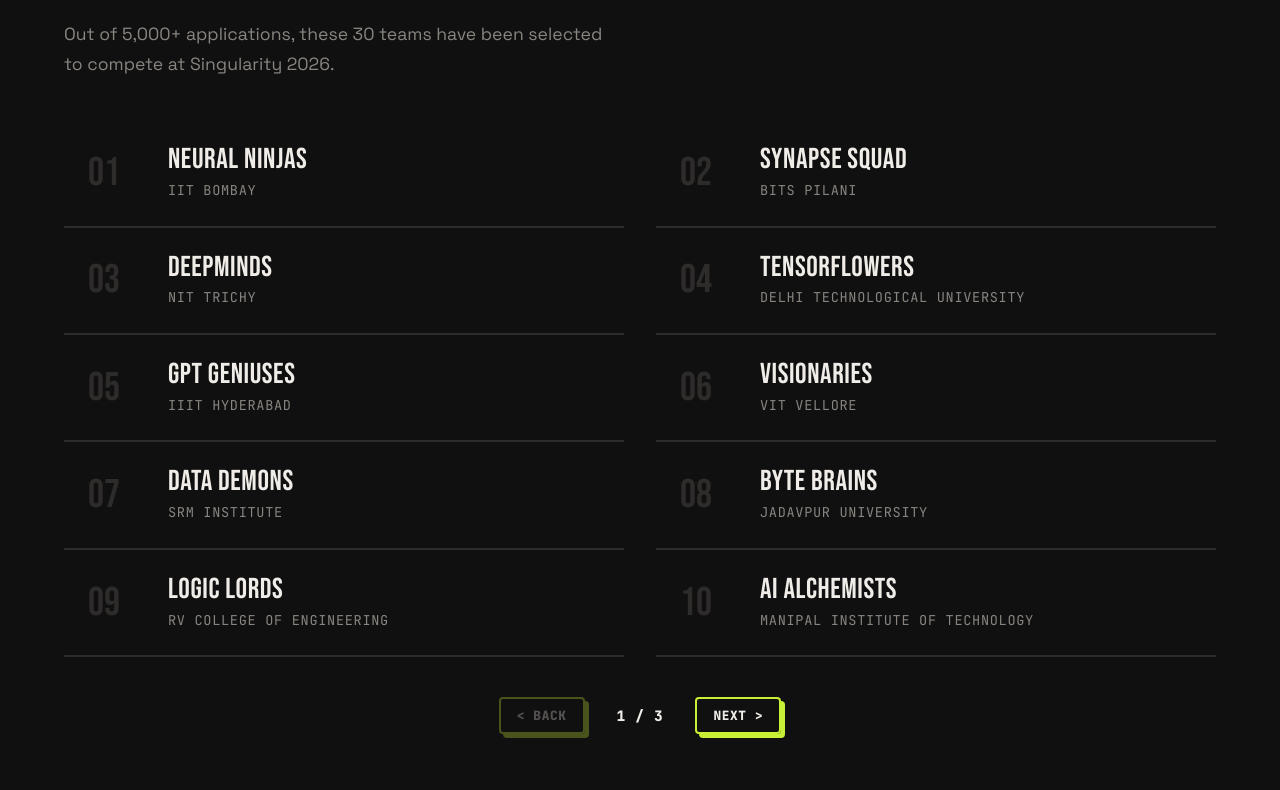
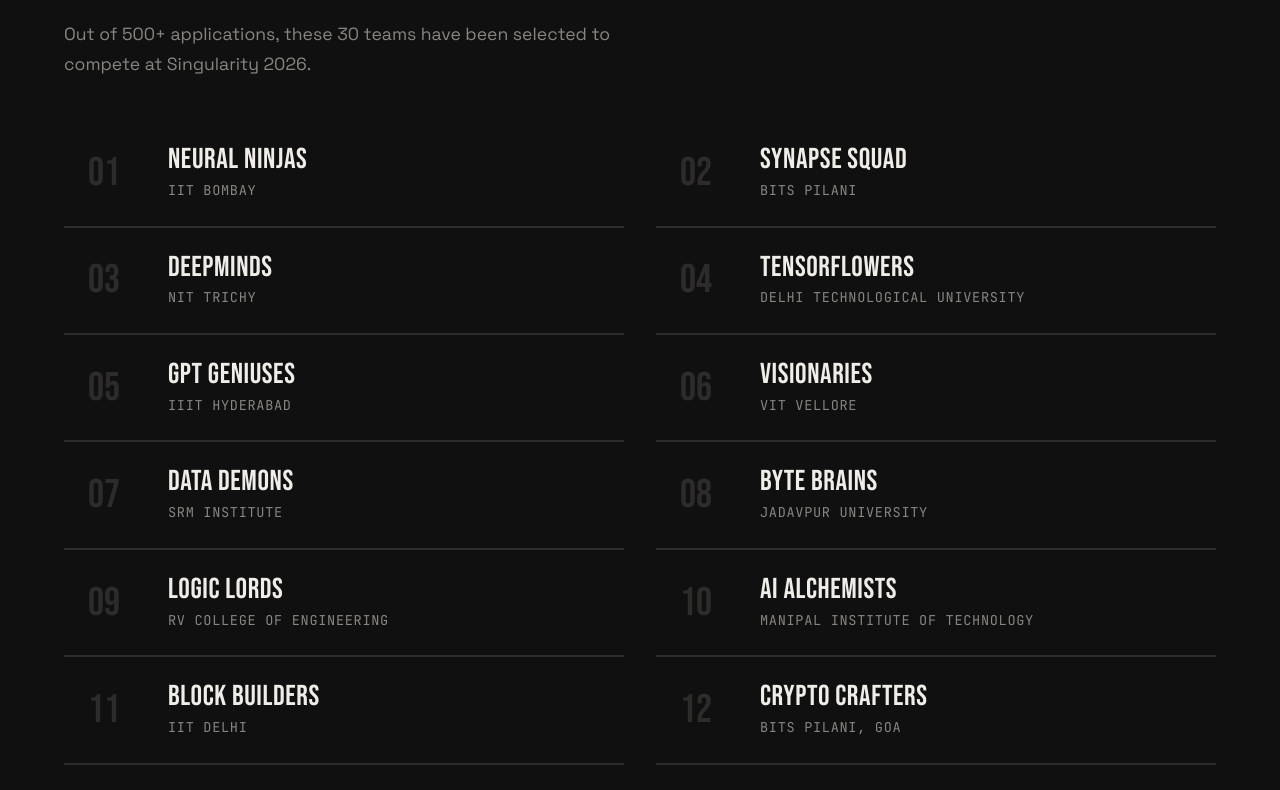
Before and after one commit to Singularity-AJIET/singularity, a Next.js app in the folder frontend/: page / in a window 1280 px wide. Shown: the part 10160-10950 px from the top of the page. Built offline with nearby package versions, Linux system fonts and the light colour scheme.

Commit message:
minor updates

```diff
--- a/frontend/src/app/globals.css
+++ b/frontend/src/app/globals.css
@@ -45,6 +45,10 @@
 a {
   color: inherit;
   text-decoration: none;
+  -webkit-user-drag: none;
+  -khtml-user-drag: none;
+  -moz-user-drag: none;
+  -o-user-drag: none;
 }
 
 img,
@@ -52,6 +56,12 @@
   max-width: 100%;
   height: auto;
   display: block;
+  -webkit-user-drag: none;
+  -khtml-user-drag: none;
+  -moz-user-drag: none;
+  -o-user-drag: none;
+  user-select: none;
+  pointer-events: none;
 }
 
 /* ─── Scrollbar ───────────────────────────────────────────────── */
--- a/frontend/src/app/nexus/components/Navbar.tsx
+++ b/frontend/src/app/nexus/components/Navbar.tsx
@@ -39,7 +39,7 @@
                 <path strokeLinecap="round" strokeLinejoin="round" d="M9 12l2 2 4-4M7.835 4.697a3.42 3.42 0 001.946-.806 3.42 3.42 0 014.438 0 3.42 3.42 0 001.946.806 3.42 3.42 0 013.138 3.138 3.42 3.42 0 00.806 1.946 3.42 3.42 0 010 4.438 3.42 3.42 0 00-.806 1.946 3.42 3.42 0 01-3.138 3.138 3.42 3.42 0 00-1.946.806 3.42 3.42 0 01-4.438 0 3.42 3.42 0 00-1.946-.806 3.42 3.42 0 01-3.138-3.138 3.42 3.42 0 00-.806-1.946 3.42 3.42 0 013.138-3.138z" />
               </svg>
             </div>
-            <div className="flex items-center gap-2">
+            <div className="flex items-center gap-2" draggable={false}>
               <span className="text-lg sm:text-xl font-bold tracking-tight">Singularity<span className="text-yellow-400 drop-shadow-[0_0_5px_rgba(234,179,8,0.3)]"> &apos;26</span></span>
             </div>
           </div>
--- a/frontend/src/components/Footer/Footer.tsx
+++ b/frontend/src/components/Footer/Footer.tsx
@@ -100,7 +100,7 @@
           {/* Logo */}
           <div className={styles.logoCol}>
             <div className={styles.logo}>
-              <Image src="/logo.webp" alt="Singularity" width={40} height={40} />
+              <Image src="/logo.webp" alt="Singularity" width={40} height={40} draggable={false} />
               <span>SINGULARITY</span>
             </div>
             <p className={styles.logoSub}>
--- a/frontend/src/components/Navbar/Navbar.tsx
+++ b/frontend/src/components/Navbar/Navbar.tsx
@@ -84,6 +84,7 @@
           {/* Logo */}
           <a
             href="#"
+            draggable={false}
             onClick={(e) => {
               e.preventDefault();
               window.scrollTo({ top: 0, behavior: "smooth" });
@@ -92,7 +93,7 @@
             className={styles.logo}
             style={hideLogo ? { opacity: 0 } : { transition: "opacity 0.5s ease" }}
           >
-            <Image src="/logo.webp" alt="Singularity" width={40} height={40} className={styles.logoIcon} />
+            <Image src="/logo.webp" alt="Singularity" width={40} height={40} className={styles.logoIcon} draggable={false} />
             <span>SINGULARITY</span>
           </a>
 
--- a/frontend/src/components/TeamsSection/TeamsSection.tsx
+++ b/frontend/src/components/TeamsSection/TeamsSection.tsx
@@ -1,5 +1,5 @@
 "use client";
-import { useState } from "react";
+import { useState, useEffect } from "react";
 import styles from "./TeamsSection.module.css";
 import { motion, AnimatePresence } from "framer-motion";
 
@@ -38,10 +38,18 @@
 
 export default function TeamsSection() {
   const [page, setPage] = useState(1);
+  const [isMobile, setIsMobile] = useState(false);
   const itemsPerPage = 10;
   const totalPages = Math.ceil(TEAMS.length / itemsPerPage);
 
-  const currentTeams = TEAMS.slice((page - 1) * itemsPerPage, page * itemsPerPage);
+  useEffect(() => {
+    const handleResize = () => setIsMobile(window.innerWidth <= 900);
+    handleResize(); // Check immediately on mount
+    window.addEventListener("resize", handleResize);
+    return () => window.removeEventListener("resize", handleResize);
+  }, []);
+
+  const currentTeams = isMobile ? TEAMS.slice((page - 1) * itemsPerPage, page * itemsPerPage) : TEAMS;
 
   return (
     <section id="teams" className={styles.section}>
@@ -50,7 +58,7 @@
           <div className="section-label">{"//"} finalists</div>
           <h2 className="section-title">SELECTED <span className="text-lime">TEAMS</span></h2>
           <p className="section-sub">
-            Out of 5,000+ applications, these 30 teams have been selected to compete at Singularity 2026.
+            Out of 500+ applications, these 30 teams have been selected to compete at Singularity 2026.
           </p>
         </div>
 
@@ -65,7 +73,7 @@
               className={styles.teamGrid}
             >
               {currentTeams.map((team, i) => {
-                const actualRank = (page - 1) * itemsPerPage + i + 1;
+                const actualRank = isMobile ? (page - 1) * itemsPerPage + i + 1 : i + 1;
                 return (
                   <div key={team.name} className={styles.teamCard}>
                     <div className={styles.teamRankWrapper}>
@@ -81,7 +89,7 @@
             </motion.div>
           </AnimatePresence>
 
-          {totalPages > 1 && (
+          {isMobile && totalPages > 1 && (
             <div className={styles.pagination}>
               <button
                 onClick={() => setPage(p => Math.max(1, p - 1))}
```
